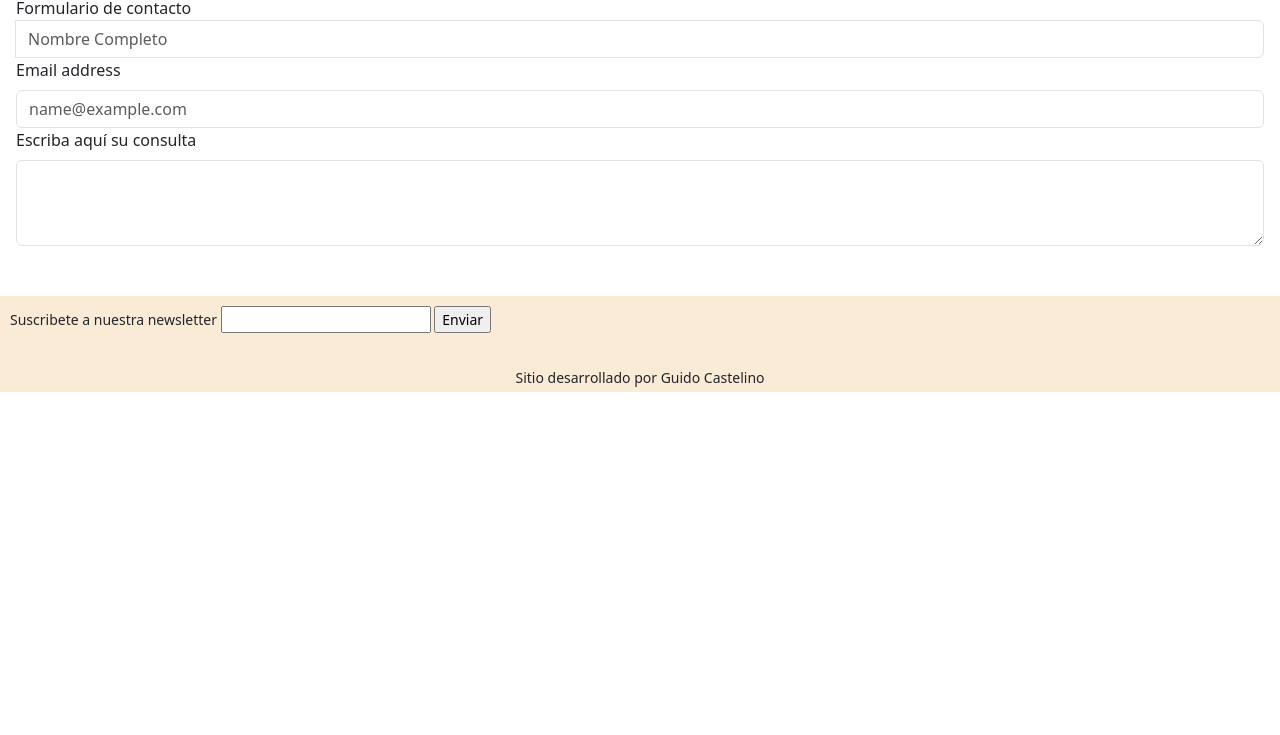
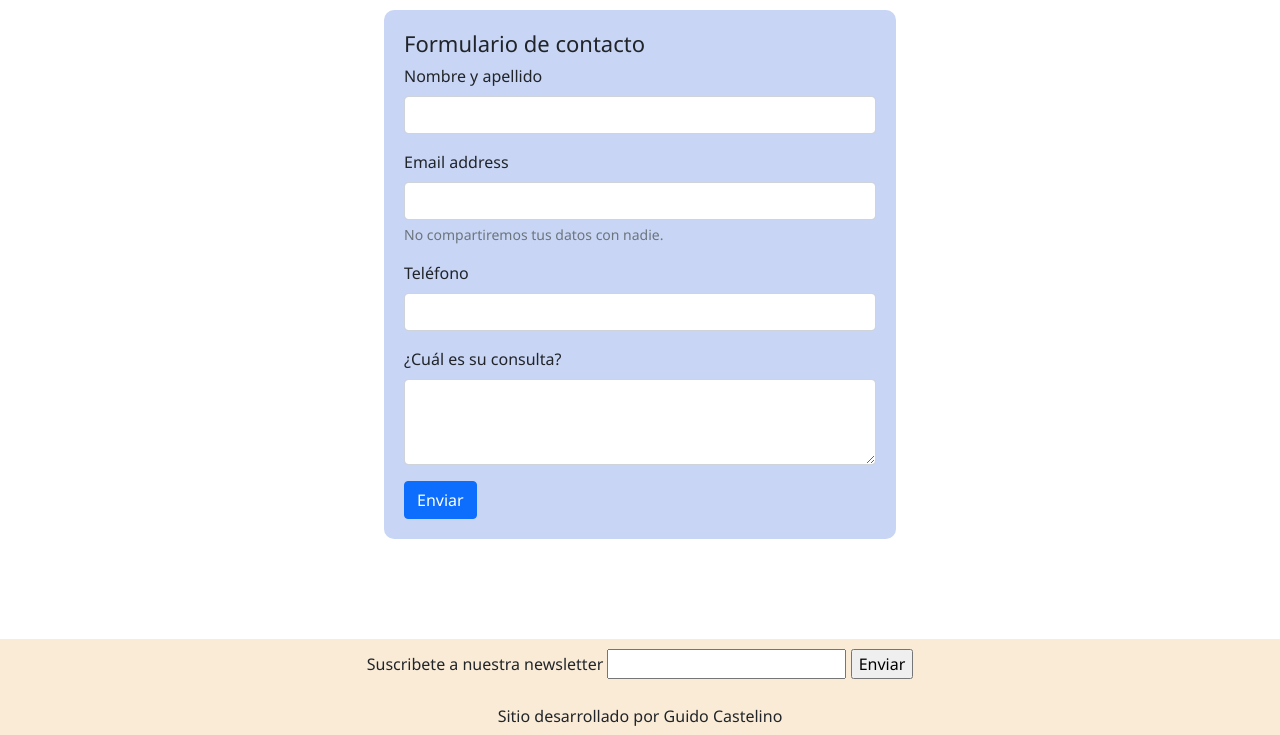
Before and after one commit to guidocastelino/mi-sitio, a plain HTML site: page Pages/contacto.html in a window 1280 px wide. Shown: the part 178-913 px from the top of the page. Before the commit the page ends 800 px from the top, so only its background shows below. Drawn offline with nearby package versions, Linux system fonts and the light colour scheme.

Commit message:
ProyectoFinal2+CASTELINO

```diff
--- a/CSS/estilo.css
+++ b/CSS/estilo.css
@@ -5,17 +5,8 @@ body{
 /*HEADER*/
 
 
-
-
-
-
-.clearfix{
-    clear: both;
-}
-
 /*MAIN*/
 /*index*/
-
 .container{
     width: 80%;
     margin: 0 auto;
@@ -23,23 +14,8 @@ body{
     grid-template-columns: 1fr 1fr 1fr;
     grid-auto-rows: 1fr;
     grid-gap: 15px;
-
 }
 
-.griditem{
-    height: 300px;
-    width: 100%;
-    object-fit:cover;
-    margin-top: 10px;
-    border-radius: 4px;
-    filter: brightness(90%);
-}
-
-/*hover*/
-
-.griditem:hover{
-    filter:brightness(100%);
-}
 
 @media all and (max-width: 1000px) {
     .container{
@@ -53,8 +29,22 @@ body{
     }
 }
 
+/*contacto*/
+.formulario{
+    background-color:rgb(200, 213, 245);
+    margin: 0 auto;
+    width: 40%;
+    padding: 20px;
+    border-radius: 10px;
+    color: 999;
+
+}
+
+.formulario h2{
+    font-size: 22px;
+}
+
 /*accesorios*/
-
 .container_acc{
     width: 80%;
     margin: 0 auto;
@@ -79,15 +69,22 @@ body{
 /*footer*/
 
 footer{
+    width: 100%;
     background-color: antiquewhite;
     height: 96px;
-    font-size: 14px;
     padding: 10px;
-    margin-top: 50px;
-
+    margin-top: 100px;
+    text-align: center;
 }
 
-.footer_sitio{
+footer form p{
     text-align: center;
     line-height: 90px;
 }
+
+footer p{
+    text-align: center;
+    margin-top: 25px;
+}
+
+img { max-width: 100%; height: auto; }
--- a/Pages/contacto.html
+++ b/Pages/contacto.html
@@ -1,32 +1,30 @@
 <!DOCTYPE html>
 <html lang="en">
+
 <head>
     <meta charset="UTF-8">
     <meta http-equiv="X-UA-Compatible" content="IE=edge">
     <meta name="viewport" content="width=device-width, initial-scale=1.0">
     <title>Mi pagina</title>
-    <link rel="stylesheet" href="../CSS/estilo.css">
 
     <link href="https://cdn.jsdelivr.net/npm/bootstrap@5.1.3/dist/css/bootstrap.min.css" rel="stylesheet"
         integrity="sha384-1BmE4kWBq78iYhFldvKuhfTAU6auU8tT94WrHftjDbrCEXSU1oBoqyl2QvZ6jIW3" crossorigin="anonymous">
 
-<link href="CSS\bootstrap.css" rel="stylesheet"
-    integrity="sha384-1BmE4kWBq78iYhFldvKuhfTAU6auU8tT94WrHftjDbrCEXSU1oBoqyl2QvZ6jIW3" crossorigin="anonymous">
+    <link rel="stylesheet" href="../CSS/estilo.css">
 
 </head>
 
 
 <body>
     <header>
-        <h1>Galaxy Z Flip 3</h1>
-        <h2>Coming soon</h2>
-    </header>
+
 
         <nav class="header_nav">
             <ul>
                 <nav class="navbar navbar-expand-lg navbar-light bg-light">
                     <div class="container-fluid">
-                    <a class="navbar-brand" href="#"></a>
+                        <a class="navbar-brand" href="../index.html"></a>
+                        <img src="../images/Logo.png" alt="Logo" width="17%">
                         <button class="navbar-toggler" type="button" data-bs-toggle="collapse"
                             data-bs-target="#navbarSupportedContent" aria-controls="navbarSupportedContent"
                             aria-expanded="true" aria-label="Toggle navigation">
@@ -35,7 +33,7 @@
                         <div class="collapse navbar-collapse justify-content-end" id="navbarSupportedContent">
                             <ul class="navbar-nav me-auto mb-2 mb-lg-0">
                                 <li class="nav-item">
-                                <a class="nav-link mx-3"  href="../index.html">Home</a>
+                                    <a class="nav-link mx-3" href="../index.html">Home</a>
                                 </li>
                                 <li class="nav-item">
                                     <a class="nav-link mx-3" href="info.html">Información</a>
@@ -64,25 +62,37 @@
                         </div>
                     </div>
                 </nav>
+            </ul>
+        </nav>
+    </header>
 
 
-        </ul>
-
-    </nav>
-
-    <div class="mx-3">Formulario de contacto</div>
-    <div class="mx-3">
-        <div class="input-group flex-nowrap">
-            <span class="input-text" id="addon-wrapping"></span>
-            <input type="text" class="form-control" placeholder="Nombre Completo" aria-label="Username" aria-describedby="addon-wrapping">
+    <main>
+        <section class="formulario">
+            <h2>Formulario de contacto</h2>
+            <form>
+                <div class="mb-3">
+                    <label for="exampleInputName" class="form-label">Nombre y apellido</label>
+                    <input type="text" class="form-control" id="exampleInputName">
                 </div>
-        <label for="exampleFormControlInput1" class="form-label">Email address</label>
-        <input type="email" class="form-control" id="exampleFormControlInput1" placeholder="name@example.com">
+                <div class="mb-3">
+                    <label for="exampleInputEmail1" class="form-label">Email address</label>
+                    <input type="email" class="form-control" id="exampleInputEmail1" aria-describedby="emailHelp">
+                    <div id="emailHelp" class="form-text">No compartiremos tus datos con nadie.</div>
                 </div>
-      <div class="mx-3">
-        <label for="exampleFormControlTextarea1" class="form-label">Escriba aquí su consulta</label>
+                <div class="mb-3">
+                    <label for="exampleInputPhone" class="form-label">Teléfono</label>
+                    <input type="text" class="form-control" id="exampleInputPhone">
+                </div>
+                <div class="mb-3">
+                    <label for="exampleFormControlTextarea1" class="form-label">¿Cuál es su consulta?</label>
                     <textarea class="form-control" id="exampleFormControlTextarea1" rows="3"></textarea>
                 </div>
+                <button type="submit" class="btn btn-primary">Enviar</button>
+            </form>
+            </div>
+        </section>
+    </main>
 
 
     <footer>
@@ -93,7 +103,7 @@
             <input type="submit" value="Enviar">
         </form>
 
-        <p class="footer_sitio"> Sitio desarrollado por Guido Castelino</p>
+        <p> Sitio desarrollado por Guido Castelino</p>
     </footer>
 
     <script src="https://cdn.jsdelivr.net/npm/bootstrap@5.1.3/dist/js/bootstrap.min.js"
@@ -102,4 +112,5 @@
 
 
 </body>
+
 </html>
```
Also changed, not shown: Pages/Info.html (+15 -19 lines), Pages/accesorios.html (+10 -17 lines), Pages/ayuda.html (+5 -8 lines), index.html (+10 -19 lines), 1 other file. Lines whose indentation alone changed are shown as unchanged.
